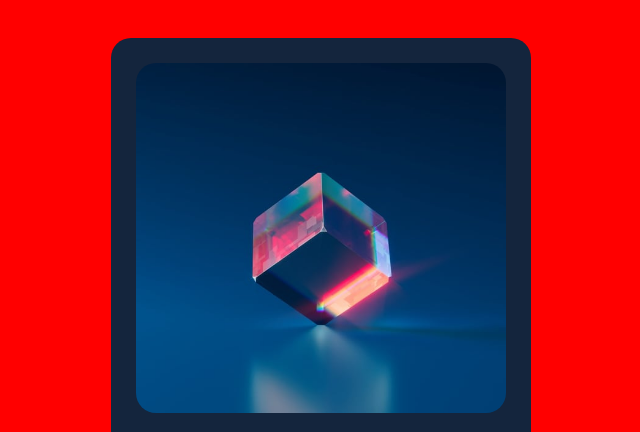
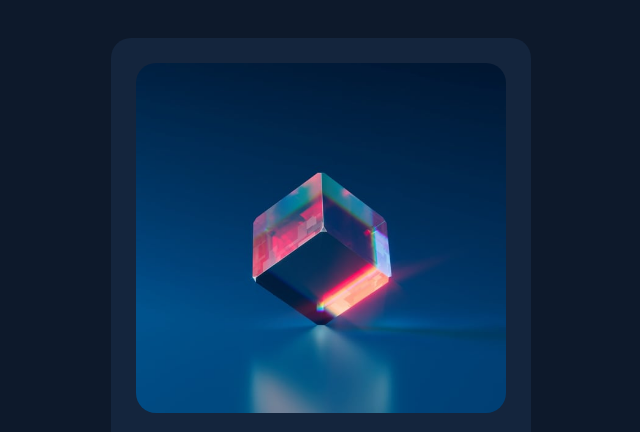
Before and after one commit to RaefKrayem/NFT-previewCardComponent, a plain HTML site: page index.html in a window 1280 px wide. Shown: the top 432 px of the page, without its empty margins (319-959 px from the left). Drawn offline with Linux system fonts and the light colour scheme.

Commit message:
Change body background color

```diff
--- a/style.css
+++ b/style.css
@@ -3,7 +3,7 @@ html {
 }
 
 body {
-    background-color: red;
+    background-color: hsl(217, 54%, 11%);
     display: flex;
     align-items: center;
     justify-content: center;
```
